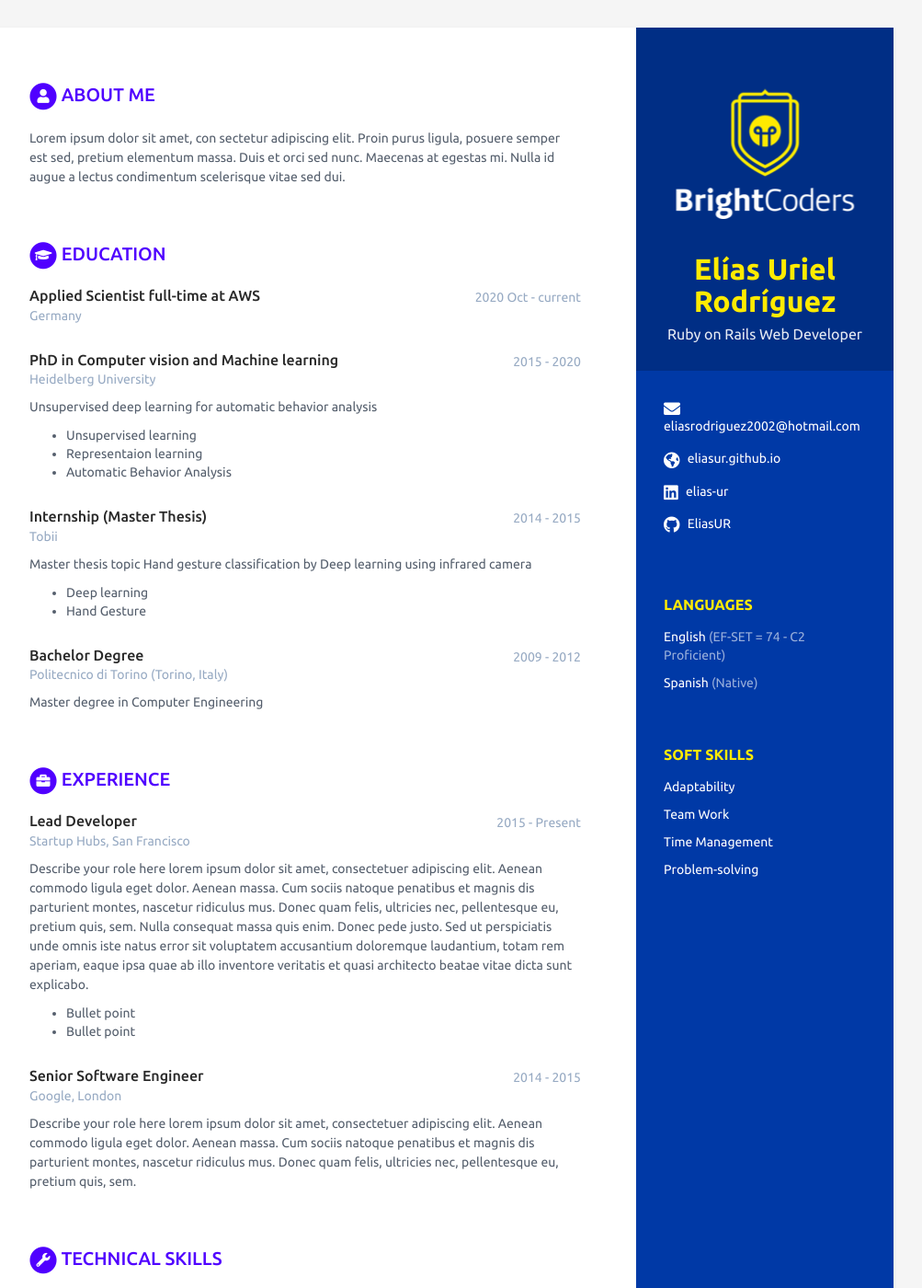
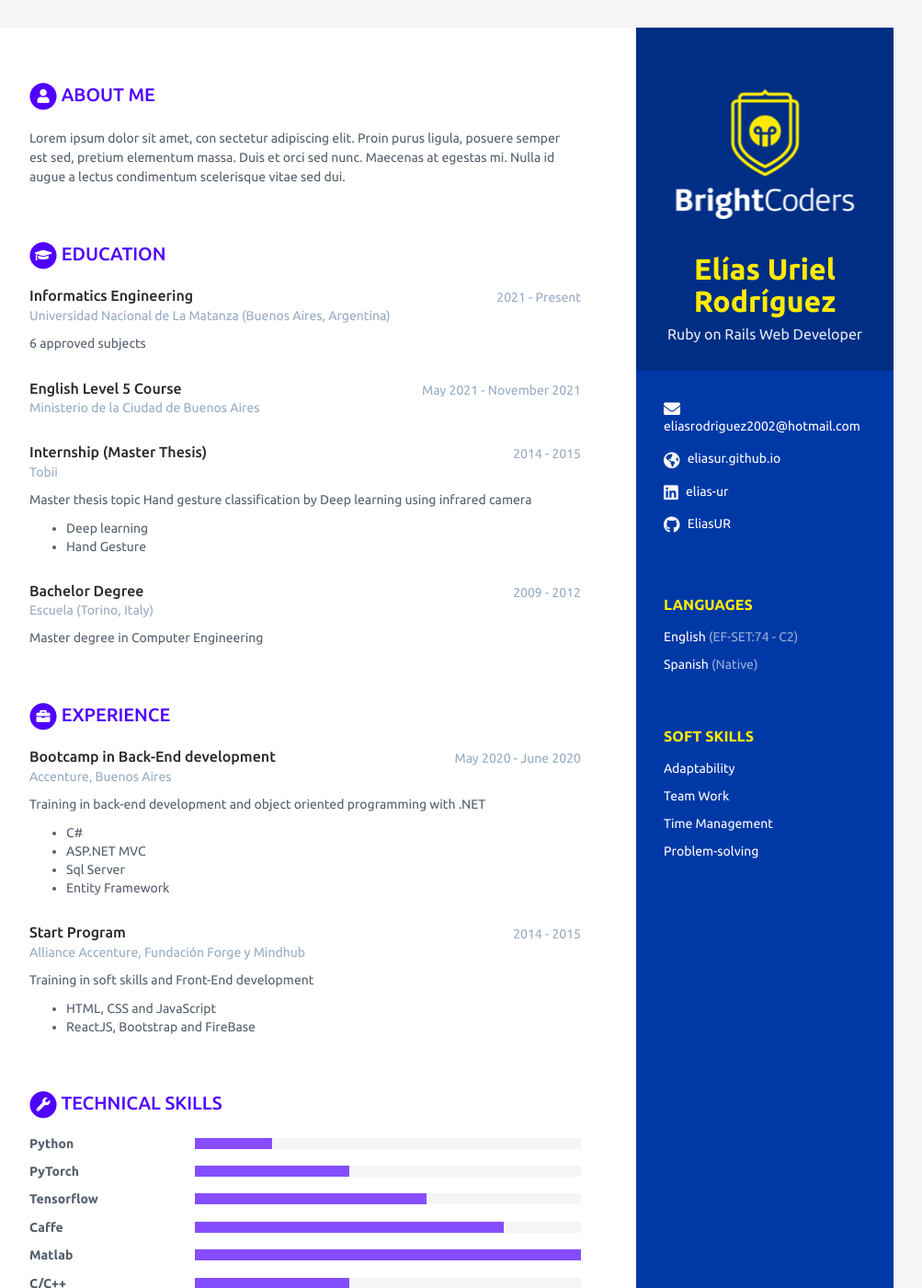
Before and after one commit to BC-MAY-21-ROR/kata-03-scorecard-EliasUR, a Jekyll site: the page built from index.html, in a window 1280 px wide and 1400 px high. Shown: the whole window at 92% size, without its empty margins (168-1171 px from the left). Built offline with Jekyll 4.4.1, drawn with Linux system fonts in a browser that asks for light colours.

Commit message:
Update education and experience

```diff
--- a/_data/data.yml
+++ b/_data/data.yml
@@ -27,7 +27,7 @@ sidebar:
   # Actualiza según los idiomas y nieles que tienes. Agrega o Elimina según sea necesario.
   languages:
     - idiom: English
-      level: EF-SET = 74 - C2 Proficient # Utiliza el resultado de tu examen oficial, o el nivel de acuerdo al modelo Dreyfus
+      level: EF-SET:74 - C2  # Utiliza el resultado de tu examen oficial, o el nivel de acuerdo al modelo Dreyfus
 
     - idiom: Spanish
       level: Native # Utiliza el resultado de tu examen oficial, o el nivel de acuerdo al modelo Dreyfus
@@ -54,20 +54,15 @@ career-profile:
 
 # Registra aquí tus estudios. Agrega o elimina según sea necesario
 educationcomplete:
-  - degree: Applied Scientist full-time at AWS
-    university: Germany
-    time: 2020 Oct - current
+  - degree: Informatics Engineering
+    university: Universidad Nacional de La Matanza  (Buenos Aires, Argentina)
+    time: 2021 - Present
     details: |
+      6 approved subjects
 
-  - degree: PhD in Computer vision and Machine learning
-    university: Heidelberg University
-    time: 2015 - 2020
-    details: |
-      Unsupervised deep learning for automatic behavior analysis
-
-        - Unsupervised learning
-        - Representaion learning
-        - Automatic Behavior Analysis
+  - degree: English Level 5 Course
+    university: Ministerio de la Ciudad de Buenos Aires
+    time: May 2021 - November 2021
 
   - degree: Internship (Master Thesis)
     university: Tobii
@@ -79,38 +74,30 @@ educationcomplete:
         - Hand Gesture
 
   - degree: Bachelor Degree
-    university: Politecnico di Torino (Torino, Italy)
+    university: Escuela  (Torino, Italy)
     time: 2009 - 2012
     details: |
       Master degree in Computer Engineering
 
 # Registra aquí tu experiencia. Agrega o elimina según sea necesario
 experiences:
-  - role: Lead Developer
-    time: 2015 - Present
-    company: Startup Hubs, San Francisco
+  - role: Bootcamp in Back-End development
+    time: May 2020 - June 2020
+    company: Accenture, Buenos Aires
     details: |
-      Describe your role here lorem ipsum dolor sit amet, consectetuer
-      adipiscing elit. Aenean commodo ligula eget dolor. Aenean massa.
-      Cum sociis natoque penatibus et magnis dis parturient montes,
-      nascetur ridiculus mus. Donec quam felis, ultricies nec,
-      pellentesque eu, pretium quis, sem. Nulla consequat massa quis
-      enim. Donec pede justo. Sed ut perspiciatis unde omnis iste natus
-      error sit voluptatem accusantium doloremque laudantium, totam rem
-      aperiam, eaque ipsa quae ab illo inventore veritatis et quasi
-      architecto beatae vitae dicta sunt explicabo.
-        - Bullet point
-        - Bullet point
+      Training in back-end development and object oriented programming with .NET
+        - C#
+        - ASP.NET MVC
+        - Sql Server
+        - Entity Framework
 
-  - role: Senior Software Engineer
+  - role: Start Program
     time: 2014 - 2015
-    company: Google, London
+    company: Alliance Accenture, Fundación Forge y Mindhub
     details: |
-      Describe your role here lorem ipsum dolor sit amet, consectetuer
-      adipiscing elit. Aenean commodo ligula eget dolor. Aenean massa.
-      Cum sociis natoque penatibus et magnis dis parturient montes,
-      nascetur ridiculus mus. Donec quam felis, ultricies nec,
-      pellentesque eu, pretium quis, sem.
+      Training in soft skills and Front-End development
+        - HTML, CSS and JavaScript
+        - ReactJS, Bootstrap and FireBase
 
 # Registra aquí tus habilidades técnicas, para level utiliza:
 # 20% para Novice
```
